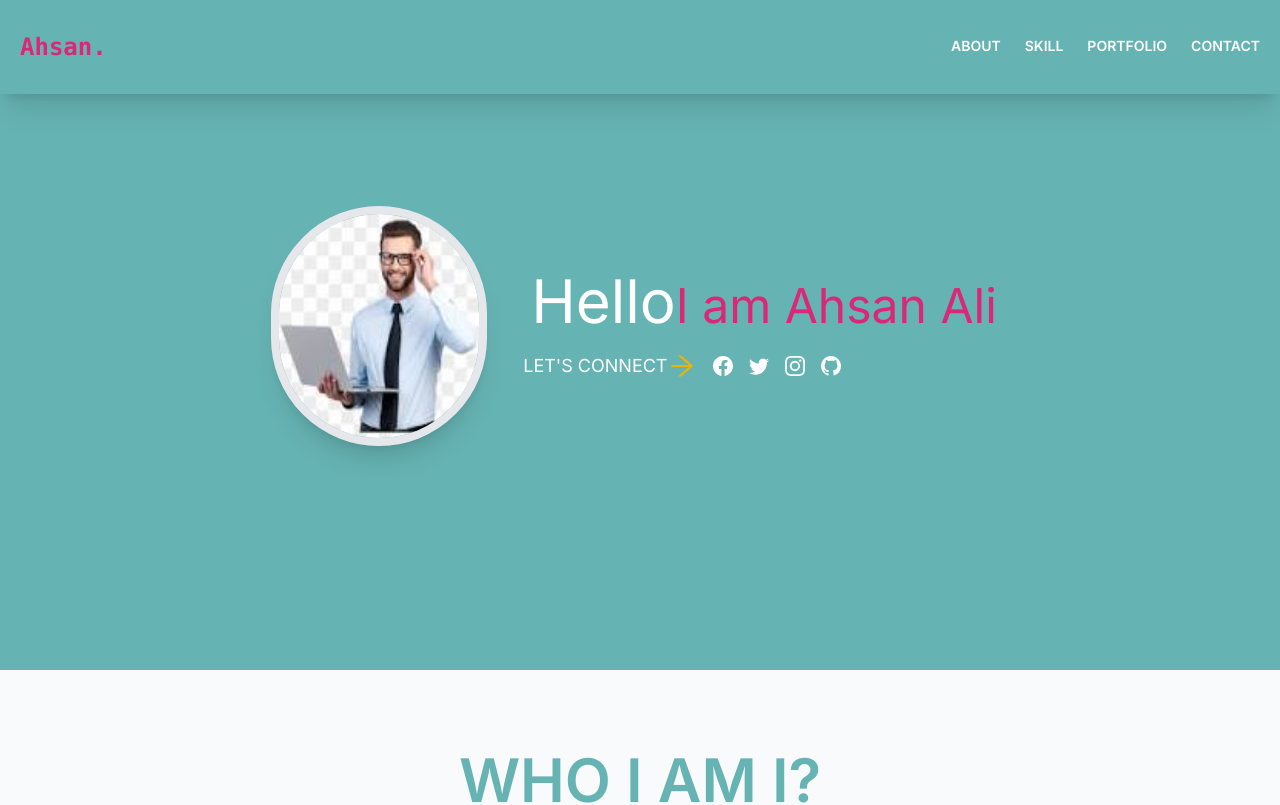
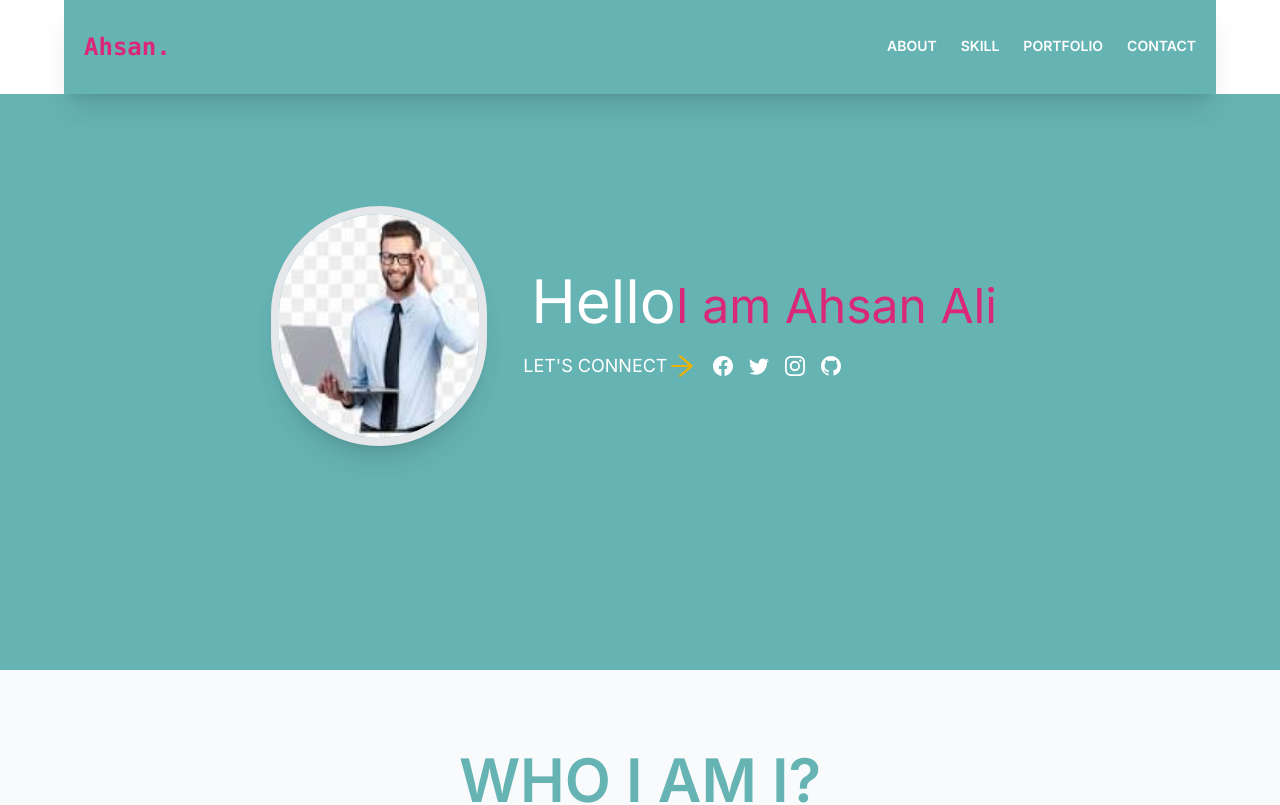
Before and after one commit to ahsanali7893/Portfolio, a Next.js app: page / in a window 1280 px wide. Shown: the top 805 px of the page. Built offline with nearby package versions, Linux system fonts and the light colour scheme.

Commit message:
initial changes

```diff
--- a/src/components/Navbar/page.tsx
+++ b/src/components/Navbar/page.tsx
@@ -12,7 +12,7 @@ const Navbar = () => {
 
   return (
     <div
-      className="w-full opacity-1000 z-50 top-0 py-3 sm:py-5 shadow-xl sticky"
+      className="w-full opacity-1000 z-50 top-0 py-3 sm:py-5 shadow-xl sticky max-w-6xl mx-auto"
       style={{ backgroundColor: "rgba(0, 128, 128, 0.6)" }}
     >
       <div className="container flex items-center h-full w-full 2xl:px-16 justify-between px-5">
```
